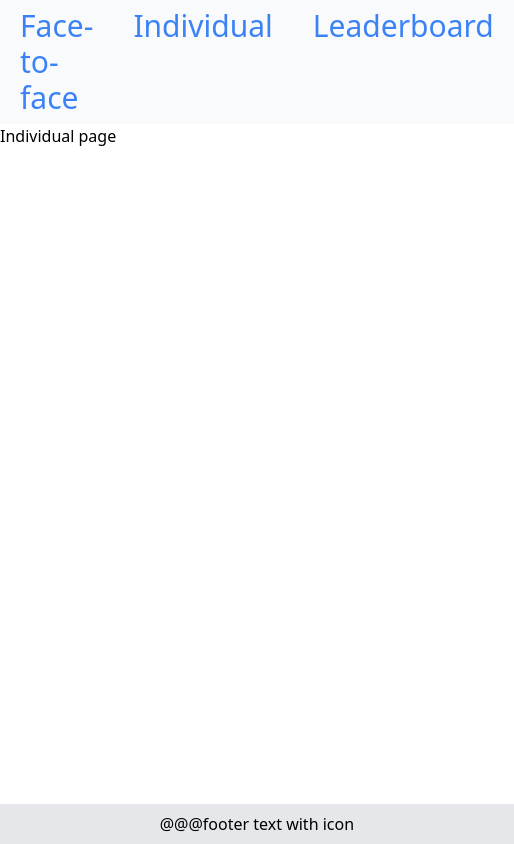
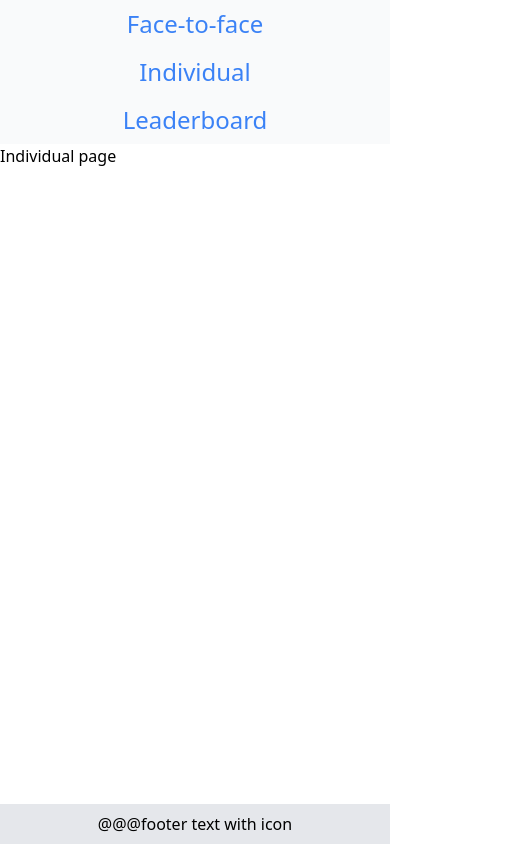
Before and after one commit to dima69/qwe-contest, a Next.js app: page /individual in a window 390 px wide. Shown: the whole page, 514 px wide, since content can reach past the window. Built offline with nearby package versions, Linux system fonts and the light colour scheme.

Commit message:
Update NavigationBar.tsx
better visibility for smaller devices

```diff
--- a/components/NavigationBar.tsx
+++ b/components/NavigationBar.tsx
@@ -2,7 +2,7 @@ const NavigationBar = () => {
     return (
         // max width and items between and center
         <header className="bg-gray-50">
-            <div className="flex text-3xl max-w-3xl justify-between mx-auto">
+            <div className="flex flex-col md:flex-row text-2xl md:text-3xl max-w-3xl md:justify-between mx-auto text-center">
                 <a
                     className="text-blue-500 hover:bg-green-50 py-2 px-5 rounded-md hover:shadow-md hover:text-green-600"
                     href="/"
```
